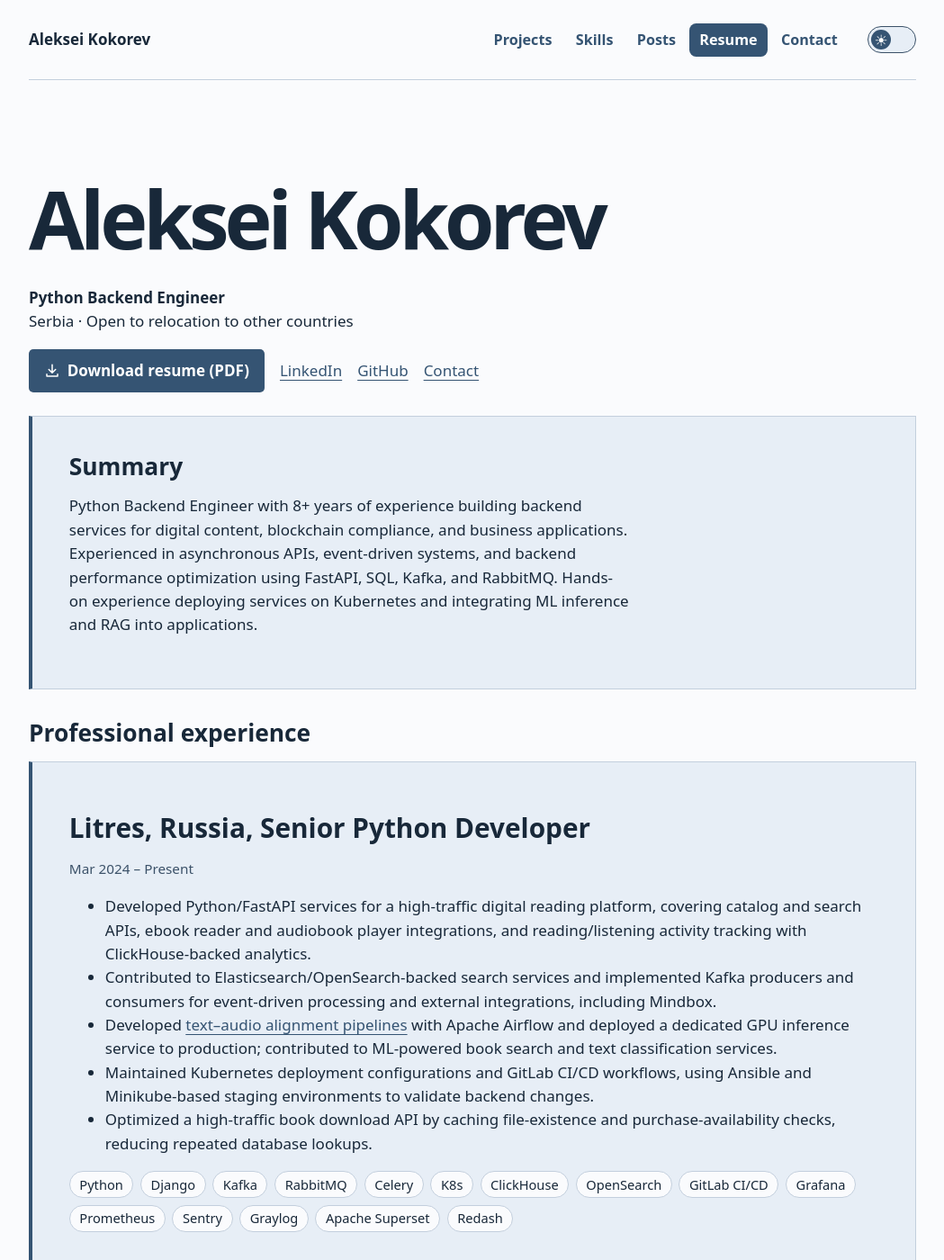
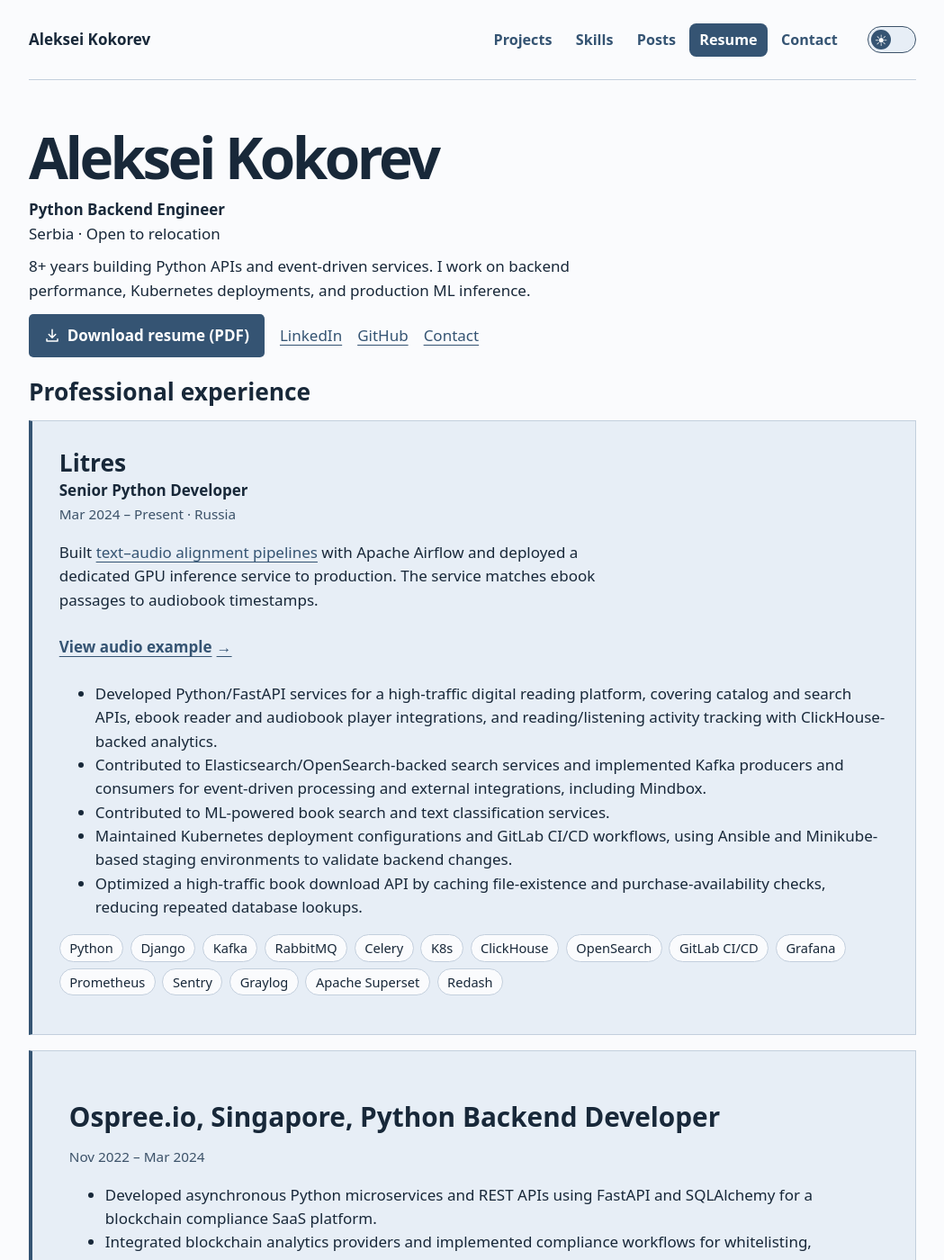
Before and after one commit to alex-coch/alex-coch.github.io, a Jekyll site: the page resume/index.html, which Jekyll copies as it is, in a window 1280 px wide and 1400 px high. Shown: the whole window at 90% size, without its empty margins (115-1164 px from the left). Built offline with Jekyll 4.4.1, drawn with Linux system fonts in a browser that asks for light colours.

Commit message:
Prototype a compact resume intro and featured Litres role

```diff
--- a/assets/portfolio.css
+++ b/assets/portfolio.css
@@ -313,3 +313,16 @@ header nav a[aria-current] {color:var(--on-accent);background:var(--accent)}
 @media (min-width:38rem) {
   .comparison-excerpts {grid-template-columns:repeat(2,minmax(0,1fr))}
 }
+
+.resume.case {padding-top:clamp(1.3rem,4vw,3rem)}
+.resume-intro h1 {font-size:clamp(2rem,7vw,3.75rem);margin:0 0 .5rem}
+.resume-intro > p {margin:.6rem 0}
+.resume-intro .resume-summary {max-width:65ch}
+.resume-intro .contact-actions {margin:.75rem 0 0}
+.resume-intro + h2 {margin-top:1.4rem}
+.resume-recent-role.work-card {padding:clamp(1rem,3vw,1.75rem)}
+.resume-recent-role h3 {margin:0;font-size:clamp(1.25rem,3vw,1.55rem);line-height:1.25}
+.resume-recent-role h3 span {display:block;margin-top:.2rem;font-size:1rem}
+.resume-recent-role .meta {margin:.3rem 0 .65rem;color:var(--muted)}
+.resume-recent-role .resume-example-link {display:inline-flex;align-items:center;gap:.3rem;min-height:44px;font-weight:600}
+.resume-recent-role .resume-example {margin:0}
--- a/resume/index.html
+++ b/resume/index.html
@@ -7,7 +7,7 @@
   <meta name="robots" content="noindex">
   <link rel="icon" href="/assets/ak.svg?v=3" type="image/svg+xml">
 <script src="/assets/theme.js?v=2"></script>
-<link rel="stylesheet" href="/assets/portfolio.css?v=38">
+<link rel="stylesheet" href="/assets/portfolio.css?v=49">
 <script defer src="/assets/portfolio-nav.js?v=7"></script>
 <script defer src="/assets/portfolio-enhancements.js?v=7"></script>
 </head>
@@ -34,26 +34,27 @@
 <main>
 
 <section class="case resume">
+  <div class="resume-intro">
     <h1>Aleksei Kokorev</h1>
-  <p><strong>Python Backend Engineer</strong><br>Serbia · Open to relocation to other countries</p>
+    <p><strong>Python Backend Engineer</strong><br>Serbia · Open to relocation</p>
+    <p class="resume-summary">8+ years building Python APIs and event-driven services. I work on backend performance, Kubernetes deployments, and production ML inference.</p>
     <div class="actions contact-actions">
       <a class="primary" href="/assets/Aleksei_Kokorev_Python_Backend_CV.pdf" download><svg width="18" height="18" viewBox="0 0 24 24" fill="none" stroke="currentColor" stroke-width="2" stroke-linecap="round" stroke-linejoin="round" aria-hidden="true" focusable="false"><path d="M12 3v12m-5-5 5 5 5-5M4 17v3h16v-3"/></svg><span>Download resume (PDF)</span></a>
       <a href="https://www.linkedin.com/in/alexcoch/">LinkedIn</a>
       <a href="https://github.com/alex-coch">GitHub</a>
       <a href="/#contact">Contact</a>
     </div>
-  <section class="work-card">
-    <h2>Summary</h2>
-    <p>Python Backend Engineer with 8+ years of experience building backend services for digital content, blockchain compliance, and business applications. Experienced in asynchronous APIs, event-driven systems, and backend performance optimization using FastAPI, SQL, Kafka, and RabbitMQ. Hands-on experience deploying services on Kubernetes and integrating ML inference and RAG into applications.</p>
-  </section>
+  </div>
   <h2>Professional experience</h2>
-  <article class="work-card">
-    <h3>Litres, Russia, Senior Python Developer</h3>
-    <p class="meta">Mar 2024 – Present</p>
+  <article class="work-card resume-recent-role">
+    <h3>Litres <span>Senior Python Developer</span></h3>
+    <p class="meta"><time datetime="2024-03">Mar 2024</time> – Present · Russia</p>
+    <p>Built <a href="/projects/audiobook-alignment/">text–audio alignment pipelines</a> with Apache Airflow and deployed a dedicated GPU inference service to production. The service matches ebook passages to audiobook timestamps.</p>
+    <p class="resume-example"><a class="resume-example-link" href="/projects/audiobook-alignment/#alignment-example">View audio example <span aria-hidden="true">→</span></a></p>
     <ul>
       <li>Developed Python/FastAPI services for a high-traffic digital reading platform, covering catalog and search APIs, ebook reader and audiobook player integrations, and reading/listening activity tracking with ClickHouse-backed analytics.</li>
       <li>Contributed to Elasticsearch/OpenSearch-backed search services and implemented Kafka producers and consumers for event-driven processing and external integrations, including Mindbox.</li>
-      <li>Developed <a href="/projects/audiobook-alignment/">text–audio alignment pipelines</a> with Apache Airflow and deployed a dedicated GPU inference service to production; contributed to ML-powered book search and text classification services.</li>
+      <li>Contributed to ML-powered book search and text classification services.</li>
       <li>Maintained Kubernetes deployment configurations and GitLab CI/CD workflows, using Ansible and Minikube-based staging environments to validate backend changes.</li>
       <li>Optimized a high-traffic book download API by caching file-existence and purchase-availability checks, reducing repeated database lookups.</li>
     </ul>
```
Lines whose indentation alone changed are shown as unchanged.
